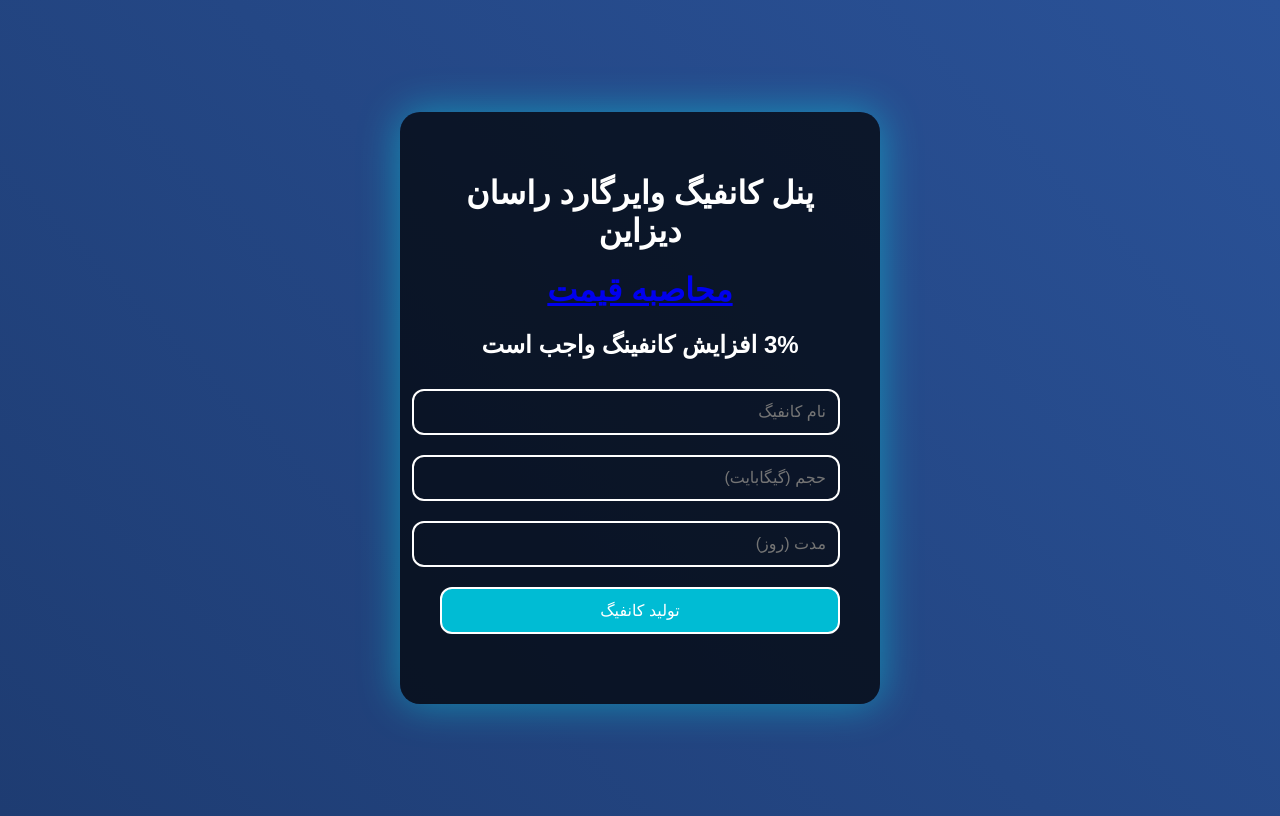
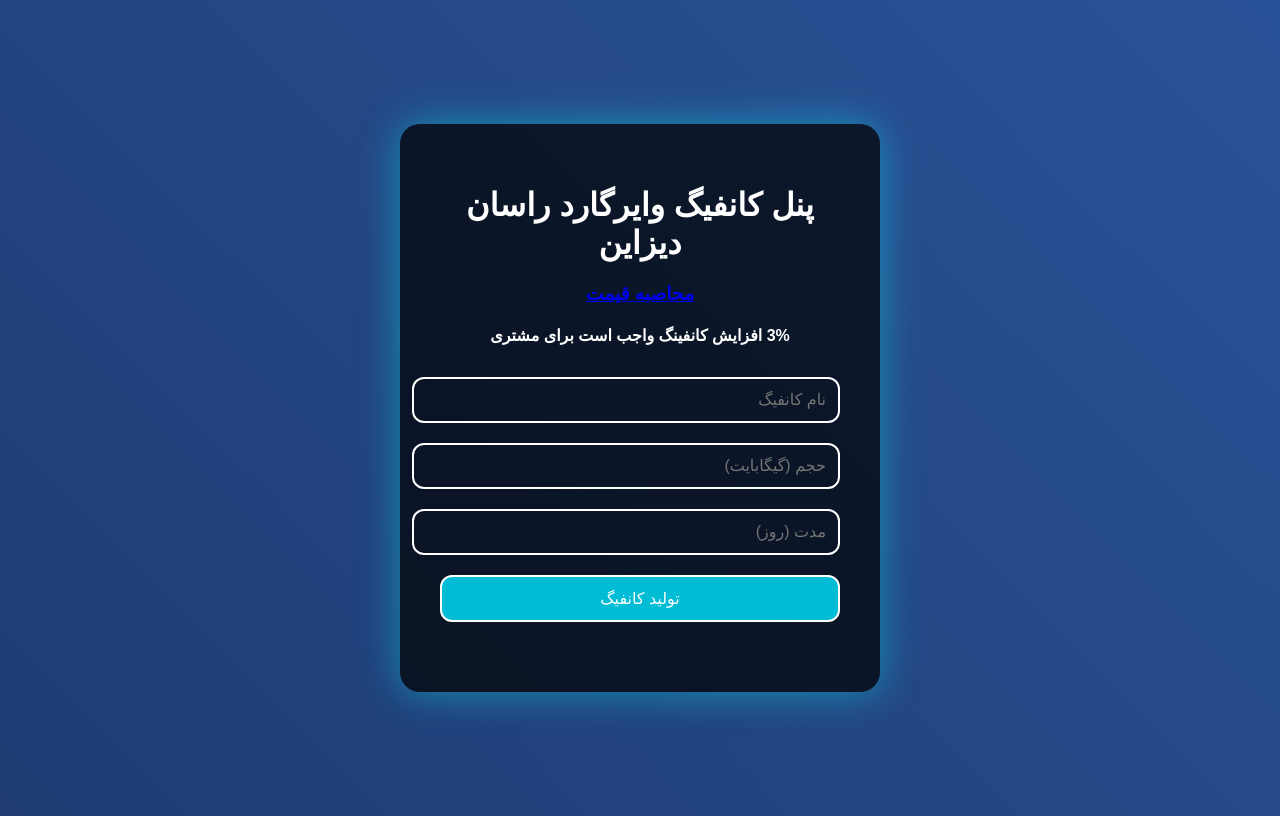
Before and after one commit to rsd-rasansoltani/boton, a plain HTML site: page index.html in a window 1280 px wide. Drawn offline with Linux system fonts and the light colour scheme.

Commit message:
Update index.html

```diff
--- a/index.html
+++ b/index.html
@@ -53,8 +53,8 @@
 <body>
   <div class="container">
     <h1>پنل کانفیگ وایرگارد راسان دیزاین</h1>
-    <a href="conf.html"><h1>محاصبه قیمت</h1></a>
-    <h2>3% افزایش کانفینگ واجب است</h2>
+    <a href="conf.html"><h3>محاصبه قیمت</h3></a>
+    <h4>3% افزایش کانفینگ واجب است برای مشتری</h4>
     <input type="text" id="configName" placeholder="نام کانفیگ">
     <input type="number" id="size" placeholder="حجم (گیگابایت)">
     <input type="number" id="days" placeholder="مدت (روز)">
```
